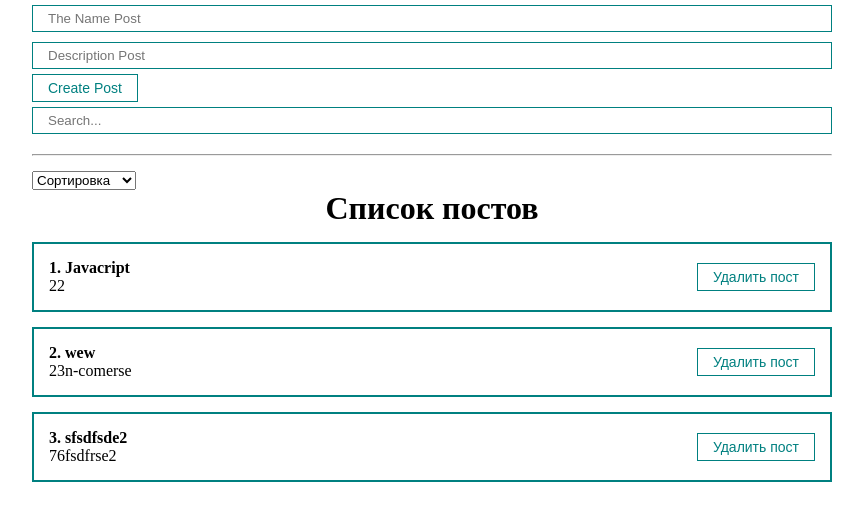
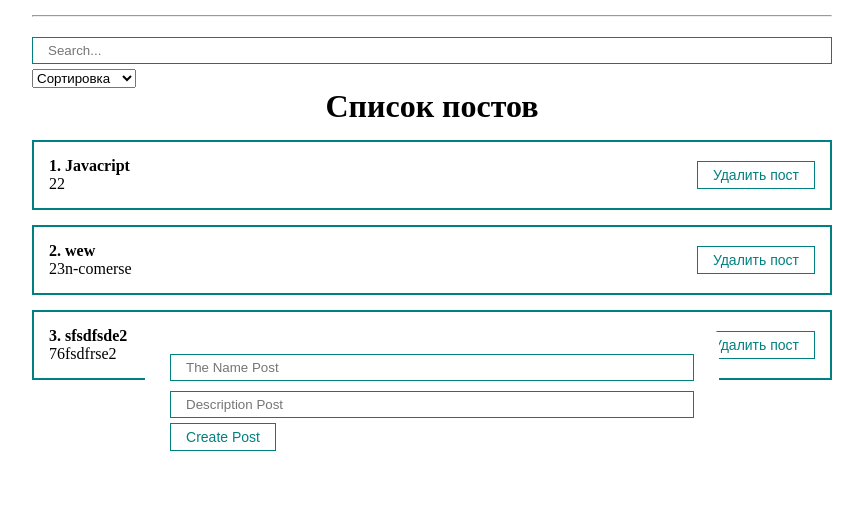
Before and after one commit to dash-cat/the_good_parts, a React (Create React App) app in the folder react/my-app/: page / in a window 1280 px wide. Shown: the top 520 px of the page, without its empty margins (208-1071 px from the left). Built offline with nearby package versions, Linux system fonts and the light colour scheme.

Commit message:
My modal

```diff
--- a/react/my-app/src/App.js
+++ b/react/my-app/src/App.js
@@ -8,6 +8,8 @@
 import MyInput from './components/Ui/input/MyInput';
 import PostForm from './components/PostForm';
 import MySelect from './components/Ui/select/MySelect';
+import PostFilter from './components/PostFilter';
+import MyModal from './components/Ui/MyModal/MyModal';
 
 function App() {
 
@@ -18,19 +20,18 @@
 
   ])
 
-  const [selectedSort, setselectedSort] = useState('')
-  const [searchQuery, setSearchQuery] = useState('')
+ const [filter, setFilter] = useState({sort: '', query: ''})
 
   const sortedPosts = useMemo(() => {
-    if (selectedSort) {
-      return [...posts].sort((a, b) => a[selectedSort].localeCompare(b[selectedSort]))
+    if (filter.sort) {
+      return [...posts].sort((a, b) => a[filter.sort].localeCompare(b[filter.sort]))
     }
     return posts
-  }, [selectedSort, posts])
+  }, [filter.sort, posts])
 
   const sortedAndSearchPosts = useMemo(()=> {
-    return sortedPosts.filter(post => post.title.includes(searchQuery))
-  },[searchQuery, sortedPosts])
+    return sortedPosts.filter(post => post.title.toLocaleLowerCase().includes(filter.query.toLocaleLowerCase()))
+  },[filter.query, sortedPosts])
 
   const createPost = (newPost) => {
     setPosts([...posts, newPost])
@@ -40,34 +41,15 @@
     setPosts(posts.filter(p => p.id !== post.id))
   }
 
-  const sortPosts = (sort) => {
-    setselectedSort(sort)
-  }
-
   return (
     <div className="App">
+      <MyModal>
       <PostForm create={createPost} />
-      <MyInput
-        value={searchQuery}
-        onChange={e => setSearchQuery(e.target.value)}
-        placeholder={'Search...'}
-      />
+      </MyModal>
+
       <hr style={{ margin: '15px 0' }} />
-      <div>
-        <MySelect
-          value={selectedSort}
-          onChange={sortPosts}
-          defaultValue="Сортировка"
-          options={[
-            { value: 'title', name: 'По названию' },
-            { value: 'body', name: 'По описанию' }
-          ]}
-        />
-      </div>
-      {posts.length !== 0
-        ? <PostList remove={removePost} posts={sortedAndSearchPosts} title="Список постов" />
-        : <h1 style={{ textAlign: 'center' }}>Посты не были найдены!</h1>
-      }
+      <PostFilter filter={filter} setFilter={setFilter}/>
+      <PostList remove={removePost} posts={sortedAndSearchPosts} title="Список постов" />
     </div>
   );
 }
--- /dev/null
+++ b/react/my-app/src/components/PostFilter.jsx
@@ -0,0 +1,31 @@
+import React from 'react';
+import MyInput from './Ui/input/MyInput';
+import MySelect from './Ui/select/MySelect';
+
+const PostFilter = ({filter, setFilter}) => {
+    if(!postMessage.length) {
+        return (
+            <h1 style={{textAlign: 'center'}}>Посты не были найдены!</h1>
+        )
+    }
+    return (
+        <div>
+        <MyInput
+          value={filter.query}
+          onChange={e => setFilter({...filter, query: e.target.value})}
+          placeholder={'Search...'}
+        />
+          <MySelect
+            value={filter.sort}
+            onChange={selectedSort => setFilter({...filter, sort: selectedSort })}
+            defaultValue="Сортировка"
+            options={[
+              { value: 'title', name: 'По названию' },
+              { value: 'body', name: 'По описанию' }
+            ]}
+          />
+        </div>
+    )
+}
+
+export default PostFilter
--- /dev/null
+++ b/react/my-app/src/components/Ui/MyModal/MyModal.jsx
@@ -0,0 +1,16 @@
+import React from 'react'
+import classes from './MyModal.module.css'
+
+const MyModal = ({children, visible, setVisible}) => {
+
+
+    return (
+        <div className={[classes.myModal, classes.active].join(' ')}>
+            <div className={classes.myModalContent}>
+            {children}
+            </div>
+        </div>
+    )
+}
+
+export default MyModal
--- /dev/null
+++ b/react/my-app/src/components/Ui/MyModal/MyModal.module.css
@@ -0,0 +1,22 @@
+.myModal {
+    position: fixed;
+    top: 0;
+    bottom: 0;
+    right: 0;
+    left: 0;
+    display: none;
+    background: rgba(0,0,0, 0,5);
+}
+
+.myModalContent {
+    padding: 25px;
+    background: white;
+    border-radius: 16px;
+    min-width: 250px;
+}
+
+.myModal.active {
+    display: flex;
+    justify-content: center;
+    align-items: center;
+}
```
